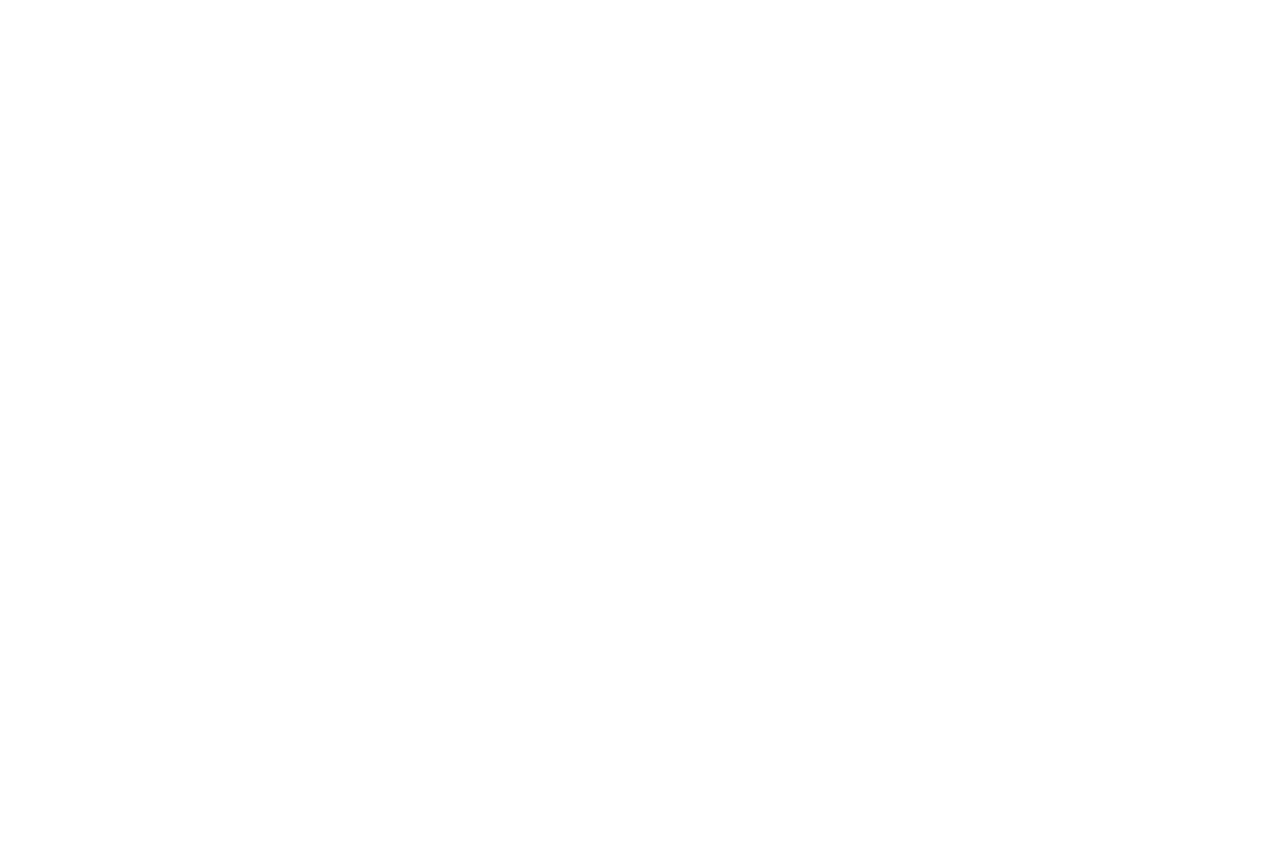
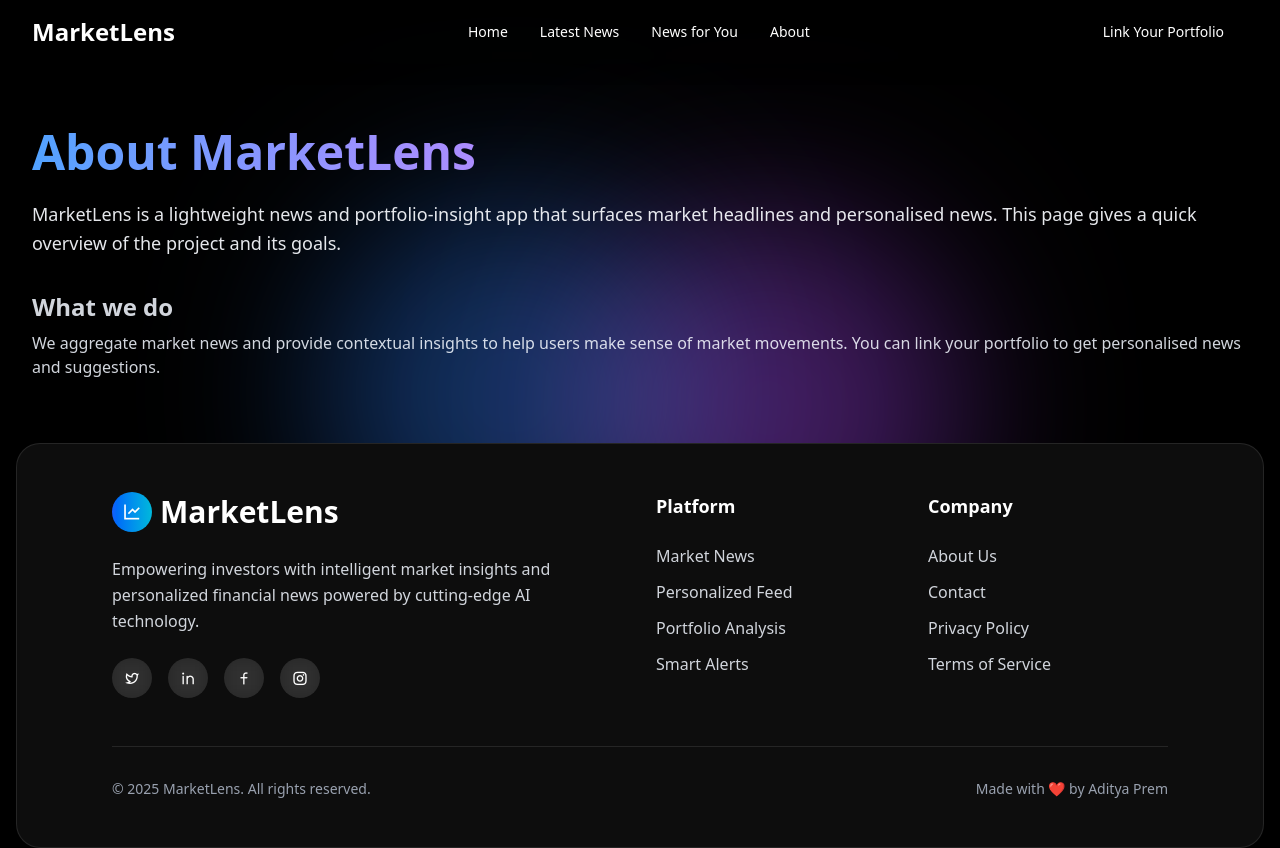
Before and after one commit to adiprem73/MarketLens, a React (Vite) app in the folder frontend/: page /about in a window 1280 px wide. Before the commit this address had no page. Before the commit the page ends 800 px from the top, so only its background shows below. Built offline with nearby package versions, Linux system fonts and the light colour scheme.

Commit message:
feat(frontend): add About page and client-side routing in Header

```diff
--- a/frontend/src/App.jsx
+++ b/frontend/src/App.jsx
@@ -5,6 +5,7 @@ import Home from './pages/Home';
 import News from './pages/News'; // Uncomment if you want to use the News page
 import Link from './pages/Link'; // Uncomment if you want to use the Link page
 import YourNews from './pages/YourNews'; // Uncomment if you want to use the YourNews page
+import About from './pages/About'; // Added About page route
 
 
 const App = () => {
@@ -15,6 +16,7 @@ const App = () => {
         <Route path="/newspage" element={<News />} />
         <Route path="/linkpage" element={<Link />} />
         <Route path="/yournewspage" element={<YourNews />} />
+        <Route path="/about" element={<About />} />
       </Routes>
     </Router>
   );
--- a/frontend/src/components/Header.jsx
+++ b/frontend/src/components/Header.jsx
@@ -1,5 +1,6 @@
 import React, { useState } from 'react'
 import { Search, MapPin, User, ShoppingCart, Menu } from 'lucide-react'
+import { Link } from 'react-router-dom'
 import { useFormSubmission } from './FormSubmissionContext' // Assuming useFormSubmission is imported from context
 
 const Header = () => {
@@ -20,12 +21,12 @@ const Header = () => {
 
 
           <div className="hidden md:flex items-center space-x-8 max-w-3xl mx-8 ">
-            <a href="/" className="flex items-center space-x-1 cursor-pointer hover:text-walmart-yellow ">
+            <Link to="/" className="flex items-center space-x-1 cursor-pointer hover:text-walmart-yellow ">
               <span className="text-sm"> <p className='transition duration-300 transform hover:scale-110 hover:text-cyan-400'>Home</p></span>
-            </a>
-            <a href="/newspage" className="flex items-center space-x-1 cursor-pointer hover:text-walmart-yellow">
+            </Link>
+            <Link to="/newspage" className="flex items-center space-x-1 cursor-pointer hover:text-walmart-yellow">
               <span className="text-sm"><p className='transition duration-300 transform hover:scale-110 hover:text-cyan-400'>Latest News</p></span>
-            </a>
+            </Link>
 
             <button
               onClick={() => {
@@ -42,18 +43,18 @@ const Header = () => {
             </button>
 
 
-            <a href="/about" className="flex items-center space-x-1 cursor-pointer hover:text-walmart-yellow">
+            <Link to="/about" className="flex items-center space-x-1 cursor-pointer hover:text-walmart-yellow">
               <span className="text-sm"><p className='transition duration-300 transform hover:scale-110 hover:text-cyan-400'>About</p></span>
-            </a>
+            </Link>
           </div>
 
           {/* Right Side: Cart & Menu */}
           <div className="flex items-center space-x-6">
             {/* Cart */}
             <div className="hidden md:flex items-center space-x-1 cursor-pointer hover:text-walmart-yellow">
-              <a href="/linkpage">
+              <Link to="/linkpage">
               <span className="text-sm"><p className='transition duration-300 transform hover:scale-110 hover:text-cyan-400'>Link Your Portfolio</p></span>
-              </a>
+              </Link>
             </div>
 
             {/* Mobile Menu Button */}
@@ -78,8 +79,8 @@ const Header = () => {
 
             {/* Mobile Navigation Links */}
             <div className="space-y-2">
-              <a href="/" className="block py-2 text-sm transition duration-300 transform hover:scale-110 hover:text-cyan-400">Home</a>
-              <a href="/newspage" className="block py-2 text-sm transition duration-300 transform hover:scale-110 hover:text-cyan-400">Latest News</a>
+              <Link to="/" className="block py-2 text-sm transition duration-300 transform hover:scale-110 hover:text-cyan-400">Home</Link>
+              <Link to="/newspage" className="block py-2 text-sm transition duration-300 transform hover:scale-110 hover:text-cyan-400">Latest News</Link>
               <button
                 onClick={() => {
                   if (formSubmission) {
@@ -92,8 +93,8 @@ const Header = () => {
               >
                 News for You
               </button>
-              <a href="/about" className="block py-2 text-sm transition duration-300 transform hover:scale-110 hover:text-cyan-400">About</a>
-              <a href="/linkpage" className="block py-2 text-sm transition duration-300 transform hover:scale-110 hover:text-cyan-400">Link Your Portfolio</a>
+              <Link to="/about" className="block py-2 text-sm transition duration-300 transform hover:scale-110 hover:text-cyan-400">About</Link>
+              <Link to="/linkpage" className="block py-2 text-sm transition duration-300 transform hover:scale-110 hover:text-cyan-400">Link Your Portfolio</Link>
             </div>
           </div>
         </div>
--- /dev/null
+++ b/frontend/src/pages/About.jsx
@@ -0,0 +1,36 @@
+import React from 'react'
+import Header from '../components/Header'
+import Footer from '../components/Footer'
+
+const About = () => {
+  return (
+    <div className="min-h-screen bg-black text-white">
+      <div className="absolute top-1/4 left-1/4 w-96 h-96 bg-blue-500 rounded-full mix-blend-screen filter blur-[80px] opacity-20 animate-pulse"></div>
+      <div className="absolute bottom-1/4 right-1/4 w-96 h-96 bg-purple-500 rounded-full mix-blend-screen filter blur-[80px] opacity-20 animate-pulse delay-1000"></div>
+
+      <Header />
+      <main className="max-w-7xl container mx-auto px-4 sm:px-6 lg:px-8 py-16">
+        <h1 className="text-5xl font-bold mb-6 bg-clip-text text-transparent bg-gradient-to-r from-blue-400 via-purple-400 to-pink-400">
+          About MarketLens
+        </h1>
+        <p className="text-lg leading-relaxed text-gray-200">
+          MarketLens is a lightweight news and portfolio-insight app that surfaces
+          market headlines and personalised news. This page gives a quick overview
+          of the project and its goals.
+        </p>
+
+        <section className="mt-8 text-gray-300">
+          <h2 className="text-2xl font-semibold mb-2">What we do</h2>
+          <p>
+            We aggregate market news and provide contextual insights to help users
+            make sense of market movements. You can link your portfolio to get
+            personalised news and suggestions.
+          </p>
+        </section>
+      </main>
+      <Footer />
+    </div>
+  )
+}
+
+export default About
```
